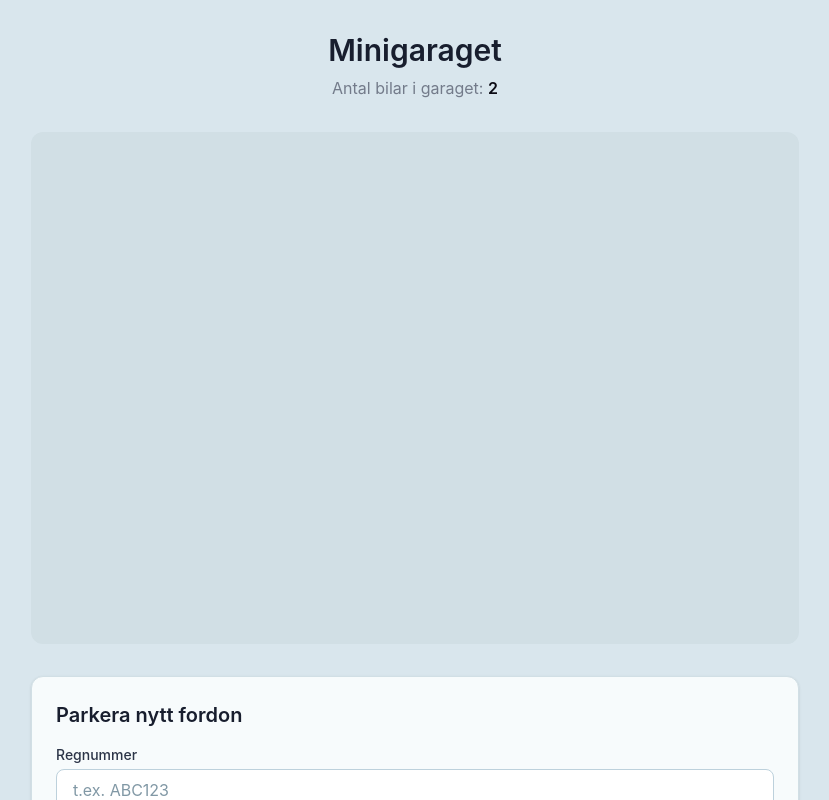
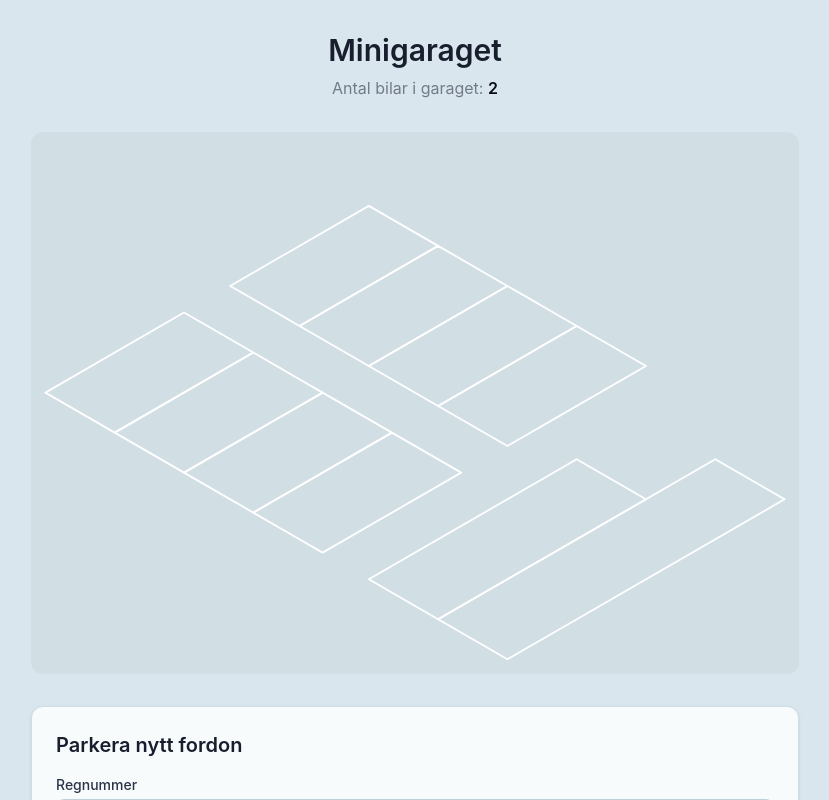
Before and after one commit to laszloprekop/fe-09-minigarage, a React (Vite) app: page / in a window 1280 px wide. Shown: the top 800 px of the page, without its empty margins (225-1054 px from the left). Built offline with nearby package versions, Linux system fonts and the light colour scheme.

Commit message:
feat(ui): draw the garage plan as an isometric floor

```diff
--- a/src/App.tsx
+++ b/src/App.tsx
@@ -109,7 +109,7 @@ export default function App() {
           </p>
         </header>
 
-        <GarageView />
+        <GarageView plan={plan} />
 
         <ParkingForm
           regNumber={regNumber}
--- a/src/components/GarageView.tsx
+++ b/src/components/GarageView.tsx
@@ -1,3 +1,51 @@
-export function GarageView() {
-  return <div className="aspect-[3/2] w-full rounded-xl bg-surface-300" />;
+import { MAX_OVERHANG } from '../data/sprites.generated';
+import { bayCorners } from '../domain/iso';
+import type { Plan } from '../domain/types';
+
+/** Breathing room around the lot, in the same px units as the grid. */
+const PAD = 40;
+
+/**
+ * The lot's extent, widened at the top by however far the tallest sprite
+ * reaches above its bay. That figure is generated from the artwork, so adding
+ * a taller vehicle later widens the frame on its own.
+ */
+function lotViewBox(plan: Plan): string {
+  const points = plan.bays.flatMap(bayCorners);
+  const xs = points.map((point) => point.x);
+  const ys = points.map((point) => point.y);
+
+  const minX = Math.min(...xs) - PAD;
+  const maxX = Math.max(...xs) + PAD;
+  const minY = Math.min(...ys) - MAX_OVERHANG;
+  const maxY = Math.max(...ys) + PAD;
+
+  return `${minX} ${minY} ${maxX - minX} ${maxY - minY}`;
 }
+
+interface Props {
+  plan: Plan;
+}
+
+export function GarageView({ plan }: Props) {
+  return (
+    <svg
+      viewBox={lotViewBox(plan)}
+      className="w-full rounded-xl bg-surface-300"
+      role="img"
+      aria-label="Garageplan"
+    >
+      {/* Bay markings are paint on the ground: one pass, before any vehicle. */}
+      <g fill="none" stroke="white" strokeWidth={5} strokeLinejoin="round">
+        {plan.bays.map((bay) => (
+          <polygon
+            key={bay.id}
+            points={bayCorners(bay)
+              .map((point) => `${point.x},${point.y}`)
+              .join(' ')}
+          />
+        ))}
+      </g>
+    </svg>
+  );
+}
```
